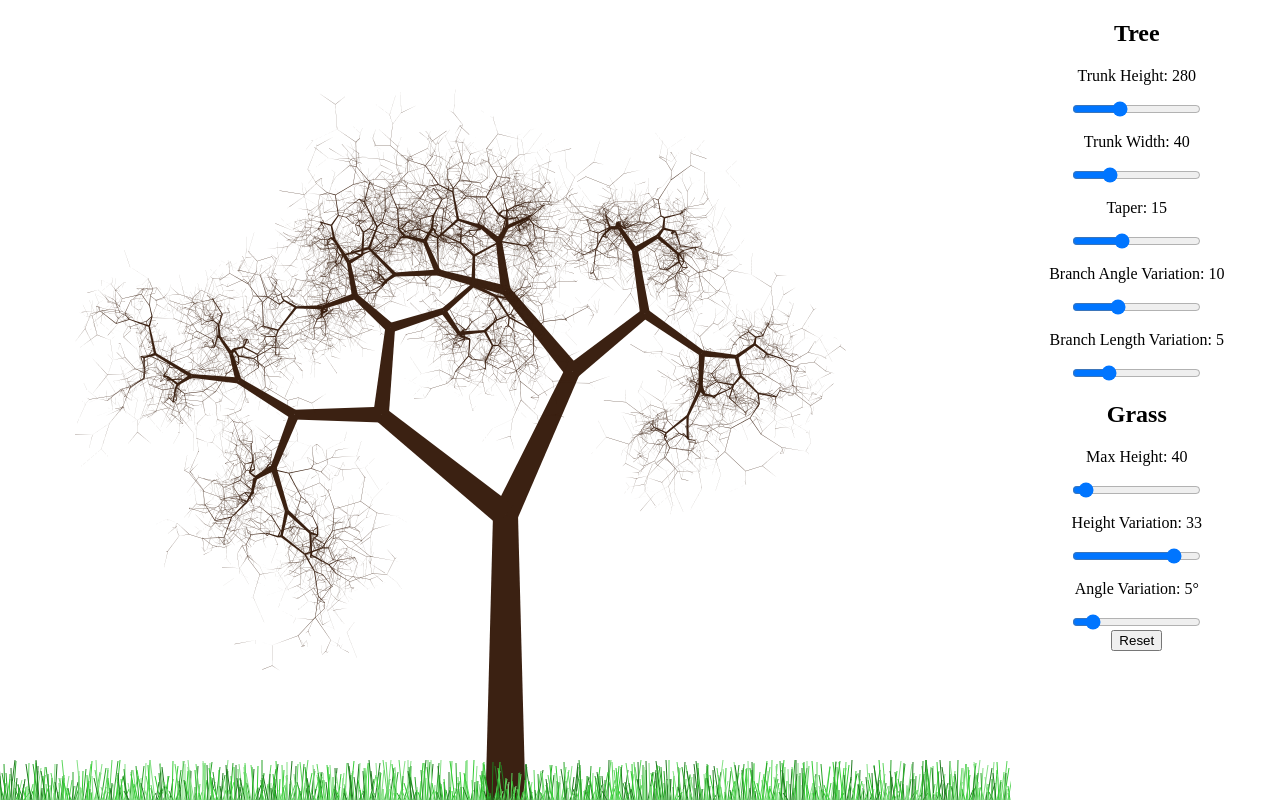
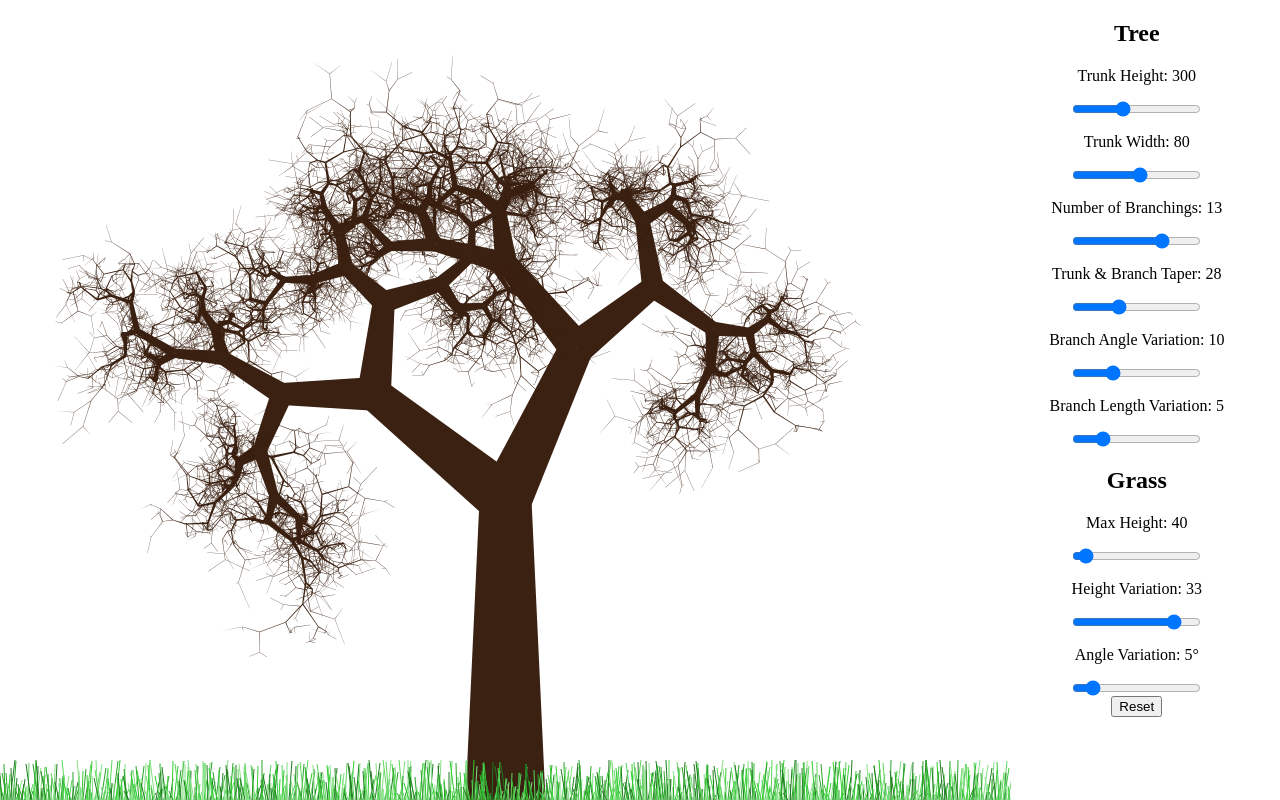
Before and after one commit to flintsteel7/Trees, a website: page index.html in a window 1280 px wide. Drawn offline with Linux system fonts and the light colour scheme.

Commit message:
add number of branchings slider and adjust some parameters

```diff
--- a/index.html
+++ b/index.html
@@ -13,7 +13,9 @@
         <input id="treeTrunkHeight" type="range" />
         <p class="center">Trunk Width: <span id="treeTrunkWidthValue"></span></p>
         <input id="treeTrunkWidth" type="range" />
-        <p class="center">Taper: <span id="treeTaperValue"></span></p>
+        <p class="center">Number of Branchings: <span id="treeNumBranchValue"></span></p>
+        <input id="treeNumBranch" type="range" />
+        <p class="center">Trunk & Branch Taper: <span id="treeTaperValue"></span></p>
         <input id="treeTaper" type="range" />
         <p class="center">Branch Angle Variation: <span id="treeBranchAngleVariationValue"></span></p>
         <input id="treeBranchAngleVariation" type="range" />
--- a/js/script.js
+++ b/js/script.js
@@ -4,9 +4,9 @@ const canvas = document.getElementById('mainCanvas');
 const c = canvas.getContext('2d');
 
 let tree = {
-  "height": 285,
-  "width": 40,
-  "taper": 15,
+  "height": 300,
+  "width": 80,
+  "taper": 28,
   "branch_lev": 13,
   "branch_angle_var": 10,
   "branch_length_var": 5,
@@ -28,7 +28,7 @@ const treeTrunkHeightSlider = document.getElementById('treeTrunkHeight');
 const treeTrunkHeightDisp = document.getElementById('treeTrunkHeightValue');
 treeTrunkHeightSlider.min = 1;
 treeTrunkHeightSlider.max = canvas.height;
-treeTrunkHeightSlider.defaultValue = Math.round(canvas.height * 0.35);
+treeTrunkHeightSlider.defaultValue = tree.height;
 treeTrunkHeightDisp.innerHTML = treeTrunkHeightSlider.value;
 const treeTrunkWidthSlider = document.getElementById('treeTrunkWidth');
 const treeTrunkWidthDisp = document.getElementById('treeTrunkWidthValue');
@@ -42,25 +42,32 @@ treeTaperSlider.min = 1;
 treeTaperSlider.max = tree.width - 1;
 treeTaperSlider.defaultValue = tree.taper;
 treeTaperDisp.innerHTML = treeTaperSlider.value;
+const treeNumBranchSlider = document.getElementById('treeNumBranch');
+const treeNumBranchDisp = document.getElementById('treeNumBranchValue');
+treeNumBranchSlider.min = 0;
+treeNumBranchSlider.max = 18;
+treeNumBranchSlider.defaultValue = tree.branch_lev;
+treeNumBranchDisp.innerHTML = treeNumBranchSlider.value;
 const treeBranchAngleVarSlider = document.getElementById('treeBranchAngleVariation');
 const treeBranchAngleVarDisp = document.getElementById('treeBranchAngleVariationValue');
 treeBranchAngleVarSlider.min = 0;
-treeBranchAngleVarSlider.max = 30;
+treeBranchAngleVarSlider.max = 35;
 treeBranchAngleVarSlider.defaultValue = tree.branch_angle_var;
 treeBranchAngleVarDisp.innerHTML = treeBranchAngleVarSlider.value;
 const treeBranchLengthVarSlider = document.getElementById('treeBranchLengthVariation');
 const treeBranchLengthVarDisp = document.getElementById('treeBranchLengthVariationValue');
 treeBranchLengthVarSlider.min = 0;
-treeBranchLengthVarSlider.max = 20;
+treeBranchLengthVarSlider.max = 25;
 treeBranchLengthVarSlider.defaultValue = tree.branch_length_var;
 treeBranchLengthVarDisp.innerHTML = treeBranchLengthVarSlider.value;
 
 // Tree listeners
-treeTrunkHeightSlider.addEventListener('mouseup', setTreeTrunkHeight);
-treeTrunkWidthSlider.addEventListener('mouseup', setTreeTrunkWidth);
-treeTaperSlider.addEventListener('mouseup', setTreeTaper);
-treeBranchAngleVarSlider.addEventListener('mouseup', setTreeBranchAngleVariation);
-treeBranchLengthVarSlider.addEventListener('mouseup', setTreeBranchLengthVariation);
+treeTrunkHeightSlider.addEventListener('change', setTreeTrunkHeight);
+treeTrunkWidthSlider.addEventListener('change', setTreeTrunkWidth);
+treeNumBranchSlider.addEventListener('change', setTreeNumBranch);
+treeTaperSlider.addEventListener('change', setTreeTaper);
+treeBranchAngleVarSlider.addEventListener('change', setTreeBranchAngleVariation);
+treeBranchLengthVarSlider.addEventListener('change', setTreeBranchLengthVariation);
 
 
 // Grass controls
@@ -85,9 +92,9 @@ grassAngleDisp.innerHTML = grassAngleSlider.value;
 const resetButton = document.getElementById('formReset');
 
 // Grass listeners
-grassMaxHeightSlider.addEventListener('mouseup', setGrassMaxHeight);
-grassHeightVarSlider.addEventListener('mouseup', setGrassHeightVar);
-grassAngleSlider.addEventListener('mouseup', setGrassAngle);
+grassMaxHeightSlider.addEventListener('change', setGrassMaxHeight);
+grassHeightVarSlider.addEventListener('change', setGrassHeightVar);
+grassAngleSlider.addEventListener('change', setGrassAngle);
 resetButton.addEventListener('onclick', drawScene(tree, grass));
 
 
@@ -105,9 +112,15 @@ function setTreeTrunkHeight() {
 }
 
 function setTreeTrunkWidth() {
-  // TODO update max taper based on width
   tree.width = parseInt(treeTrunkWidthSlider.value);
   treeTrunkWidthDisp.innerHTML = treeTrunkWidthSlider.value;
+  treeTaperSlider.max = treeTrunkWidthSlider.value - 1;
+  drawScene(tree, grass);
+}
+
+function setTreeNumBranch() {
+  tree.branch_lev = parseInt(treeNumBranchSlider.value);
+  treeNumBranchDisp.innerHTML = treeNumBranchSlider.value;
   drawScene(tree, grass);
 }
 
@@ -161,7 +174,10 @@ function drawGrass(grass_params) {
   for (let i = 0; i < canvas.width; i++) {
     c.beginPath();
     c.moveTo(i, canvas.height);
-    c.lineTo(getRandInt(i - grass_params.angle, i + grass_params.angle), getRandInt(canvas.height - grass_params.max_height, canvas.height - (grass_params.max_height - grass_params.height_var)));
+    c.lineTo(
+      getRandInt(i - grass_params.angle, i + grass_params.angle),
+      getRandInt(canvas.height - grass_params.max_height, canvas.height - (grass_params.max_height - grass_params.height_var))
+    );
     c.strokeStyle = grass_params.colors[getRandInt(0, grass_params.colors.length - 1)];
     c.stroke();
     c.closePath();
```
